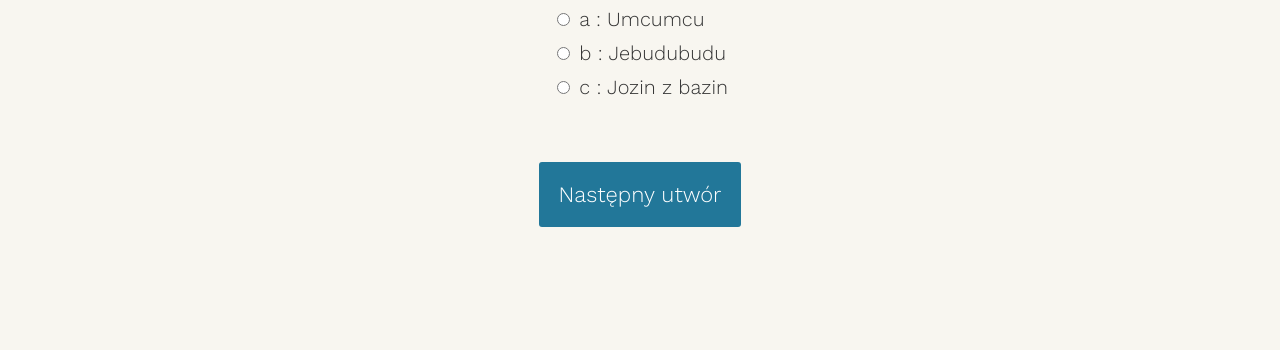
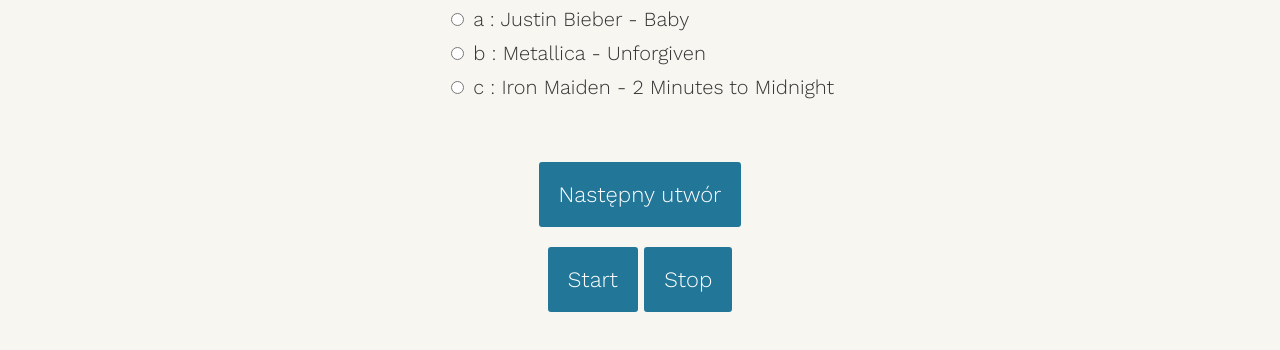
Before and after one commit to Mitox95/Jakatomelodia, a plain HTML site: page index.html in a window 1280 px wide. Shown: the part 130-480 px from the top of the page. Drawn offline with nearby package versions, Linux system fonts and the light colour scheme.

Commit message:
Add files via upload

```diff
--- a/app.js
+++ b/app.js
@@ -3,32 +3,44 @@
       {
         question: "Jaka to melodia?",
         answers: {
-          a: "Umcumcu",
-          b: "Jebudubudu",
-          c: "Jozin z bazin"
+          a: "Justin Bieber - Baby",
+          b: "Metallica - Unforgiven",
+          c: "Iron Maiden - 2 Minutes to Midnight"
         },
         correctAnswer: "c"
       },
       {
         question: "Jaka to melodia?",
         answers: {
-          a: "dsadas",
-          b: "Sffds",
-          c: "fdsfs"
+          a: "ATB - Ecstasy",
+          b: "Eiffel 65 - Blue (Da Ba Dee)",
+          c: "Gigi D'Agostino - The Riddle"
         },
-        correctAnswer: "c"
+        correctAnswer: "b"
       },
       {
         question: "Jaka to melodia?",
         answers: {
-          a: "fsdfsdf",
-          b: "fsdfsdf",
-          c: "gasggd",
-          d: "gsdagsdg"
+          a: "Red Hot Chili Peppers - Otherside",
+          b: "Nirvana - Smells Like Teen Spirit",
+          c: "Nirvana - Come As You Are",
+          d: "Nirvana - Breed"
         },
-        correctAnswer: "d"
+
+        correctAnswer: "b"
       }
     ];
+    const playlist =[
+      "./2_minutes.mp3",
+      "./blue.mp3",
+      "./nirvana.mp3"
+
+    ];
+    var audio;
+
+
+
+
 
     function buildQuiz() {
 
@@ -40,6 +52,7 @@
         const answers = [];
 
 
+
         for (letter in currentQuestion.answers) {
 
           answers.push(
@@ -47,13 +60,16 @@
                <input type="radio" name="question${questionNumber}" value="${letter}">
                 ${letter} :
                 ${currentQuestion.answers[letter]}
-             </label>`
+             </label>
+
+             `
           );
         }
 
 
         output.push(
           `<div class="slide">
+          <audio></audio>
              <div class="question"> ${currentQuestion.question} </div>
              <div class="answers"> ${answers.join("")} </div>
            </div>`
@@ -103,6 +119,7 @@
       if (currentSlide === 0) {
         previousButton.style.display = "none";
 
+
         }
          else {
         previousButton.style.display = "inline-block";
@@ -117,7 +134,20 @@
         nextButton.style.display = "inline-block";
         submitButton.style.display = "none";
       }
+      stopAudio();
     }
+    function playAudio(currentSlide){
+      if (!audio){
+        audio = new Audio(playlist[currentSlide]);
+        audio.play();
+      }
+      console.log('dupa');
+
+
+
+    }
+
+
 
     function showNextSlide() {
       showSlide(currentSlide + 1);
@@ -126,6 +156,14 @@
     function showPreviousSlide() {
       showSlide(currentSlide - 1);
     }
+    function startAudio() {
+      playAudio(currentSlide);
+    }
+    function stopAudio() {
+      if (audio)
+        audio.pause();
+        audio=null;
+    }
 
 
     const quizContainer = document.getElementById("quiz");
@@ -133,8 +171,10 @@
     const submitButton = document.getElementById("submit");
 
 
+
     buildQuiz();
-
+    const startButton = document.getElementById("start");
+    const stopButton = document.getElementById("stop");
     const previousButton = document.getElementById("previous");
     const nextButton = document.getElementById("next");
     const slides = document.querySelectorAll(".slide");
@@ -145,4 +185,6 @@
     submitButton.addEventListener("click", showResults);
     previousButton.addEventListener("click", showPreviousSlide);
     nextButton.addEventListener("click", showNextSlide);
+    startButton.addEventListener("click", startAudio);
+    stopButton.addEventListener("click", stopAudio);
   })();
--- a/index.html
+++ b/index.html
@@ -5,6 +5,7 @@
     <meta name="viewport" content="width=device-width, initial-scale=1.0">
     <meta http-equiv="X-UA-Compatible" content="ie=edge">
     <link rel="stylesheet" href="style.css">
+
     <title>Jaka to melodia</title>
 </head>
 <body>
@@ -17,8 +18,8 @@
     <button id="next">Następny utwór</button>
     <button id="submit">Podsumowanie</button>
     <div id="results"></div>
-
-    <div id="audiokurwa"></div>
+    <button id="start">Start</button>
+    <button id="stop">Stop</button>
 
 
 
```
Also changed, not shown: 3 other files.
